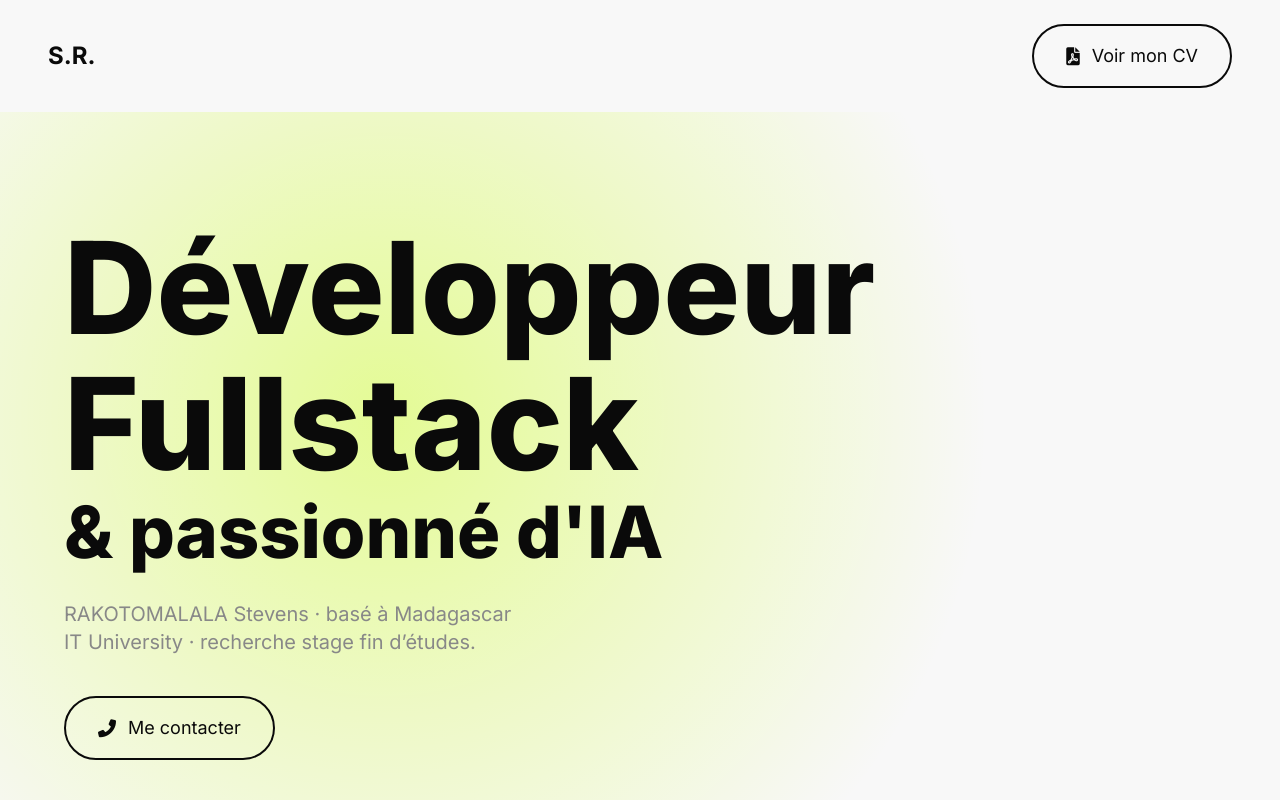
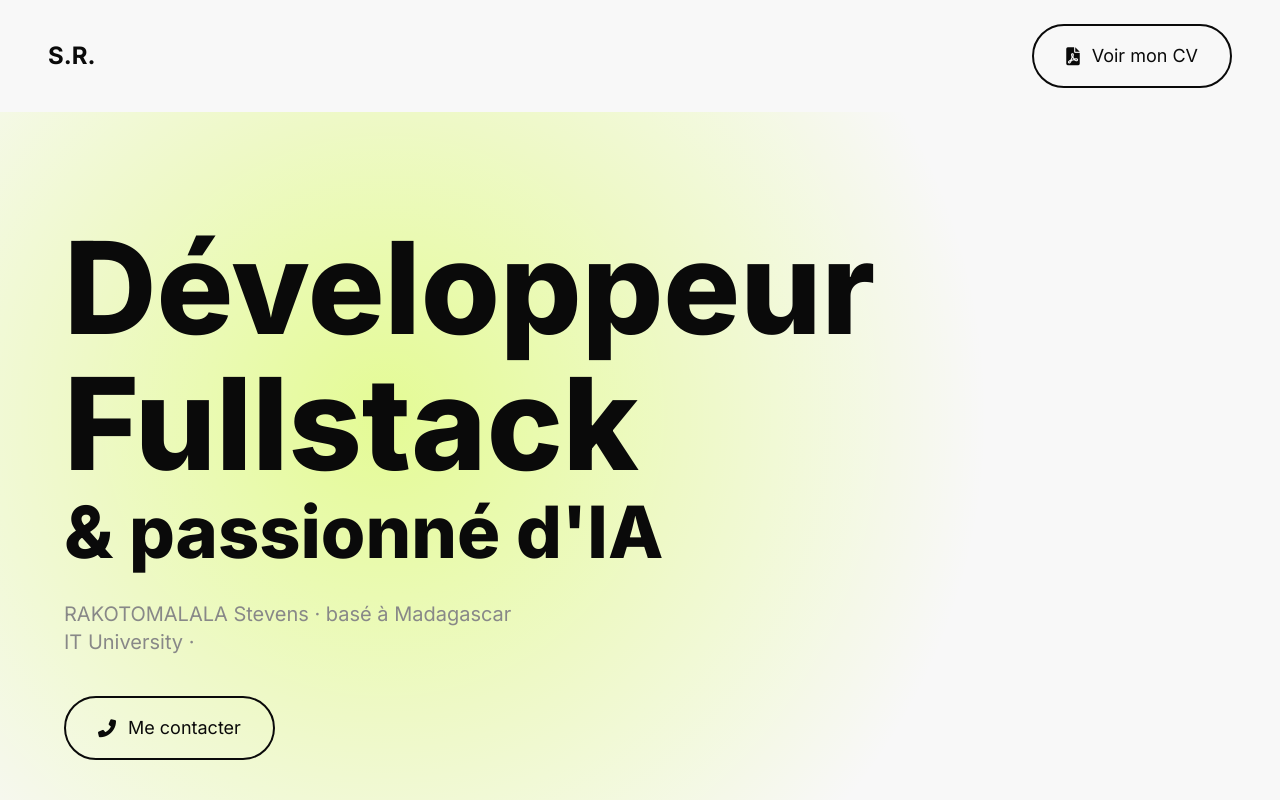
Before and after one commit to stevecrafted/SD.porfolio, a Vue app in the folder porfolio/: page / in a window 1280 px wide. Shown: the top 800 px of the page. Built offline with nearby package versions, Linux system fonts and the light colour scheme; no server answers; the database is empty.

Commit message:
Update hero section

```diff
--- a/porfolio/src/components/HeroSection.vue
+++ b/porfolio/src/components/HeroSection.vue
@@ -15,7 +15,7 @@
 
       <p class="text-[#888] max-w-lg text-lg md:text-xl mt-8 leading-relaxed">
         RAKOTOMALALA Stevens · basé à Madagascar <br>
-        IT University · recherche stage fin d’études.
+        IT University ·
       </p>
 
       <div class="mt-10">
```
